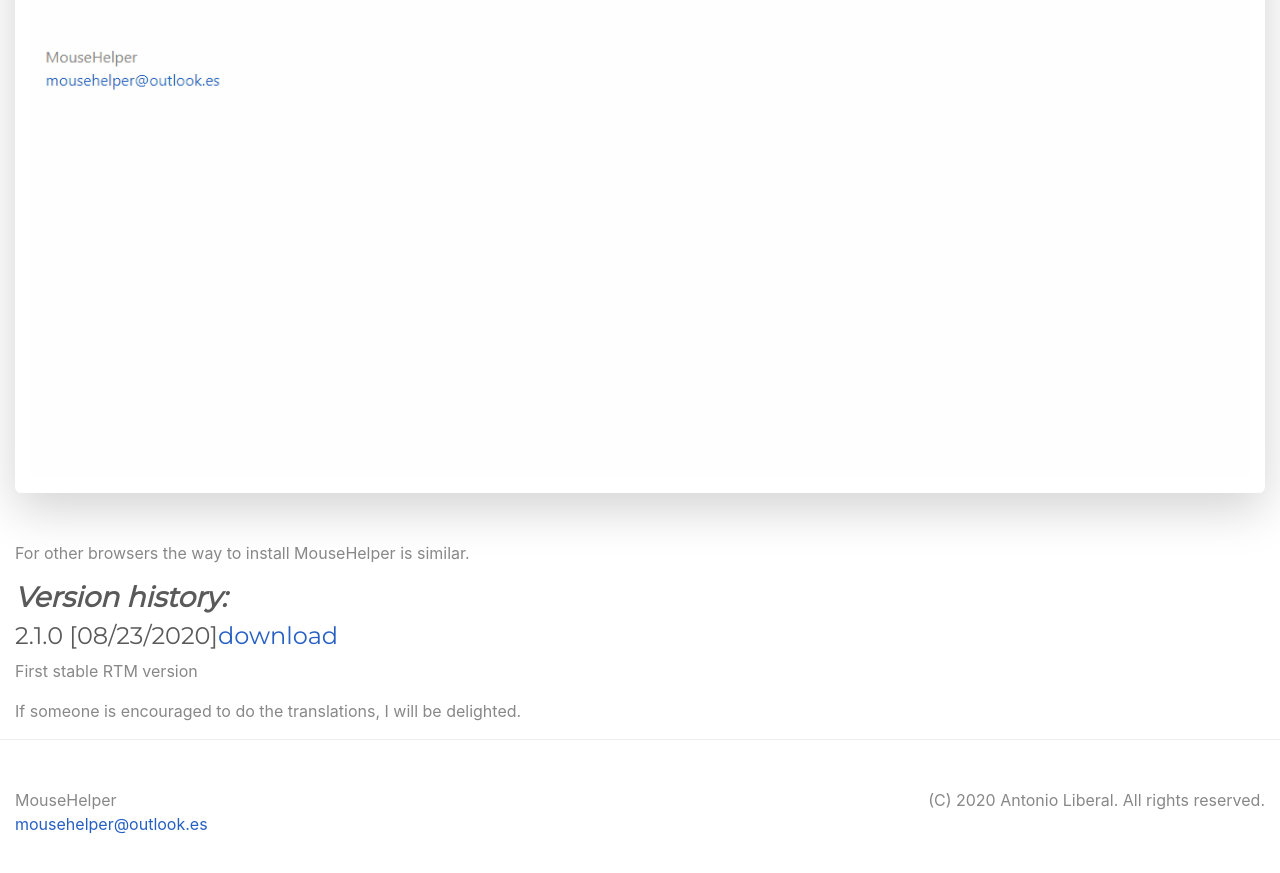
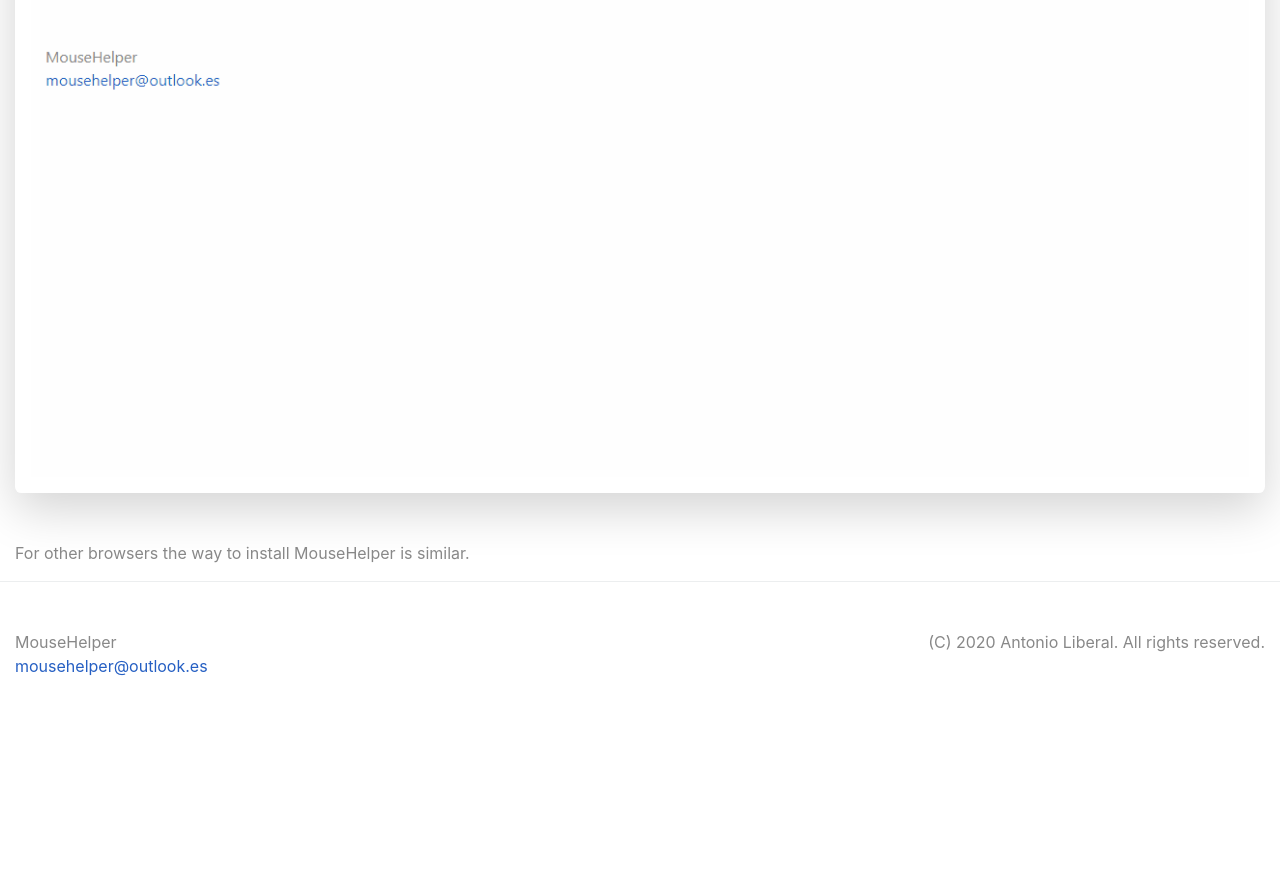
Before and after one commit to clssystem/MouseHelperWeb, a Jekyll site: the page built from EN/download.md, in a window 1280 px wide and 900 px high, scrolled down 875 px. Shown: the top 873 px of the window. Built offline with Jekyll 4.4.1, drawn with Linux system fonts in a browser that asks for light colours; a style sheet for code colours, icons or effects is not loaded; after the commit the page ends 1617 px from its top, so only the background shows below that.

Commit message:
Cambio web

```diff
--- a/EN/download.md
+++ b/EN/download.md
@@ -18,13 +18,3 @@ Follow these instructions depending on your internet browser:
 </div>
 
 For other browsers the way to install MouseHelper is similar.
-
-
-
-### <b><i>Version history:</i></b>
-
-#### 2.1.0 [08/23/2020][download](https://github.com/clssystem/MouseHelperReleases/releases/download/v2.1.0/MouseHelper.exe)
-
-First stable RTM version
-
-If someone is encouraged to do the translations, I will be delighted.
```
Also changed, not shown: EU/download.md (+0 -8 lines), download.md (+0 -8 lines).
